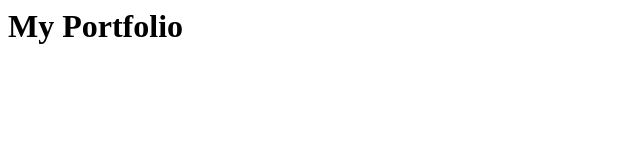
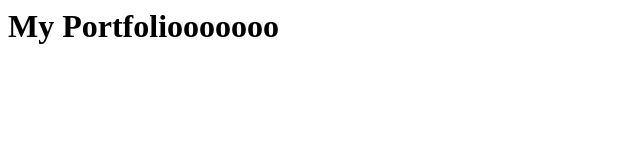
Before and after one commit to tndealwis/tndealwis.github.io, a plain HTML site: page index.html in a window 1280 px wide. Shown: the whole page, without its empty margins (0-640 px from the left). Drawn offline with Linux system fonts and the light colour scheme.

Commit message:
first commit

```diff
--- a/index.html
+++ b/index.html
@@ -1 +1 @@
-<h1>My Portfolio</h2>
+<h1>My Portfoliooooooo</h2>
```
